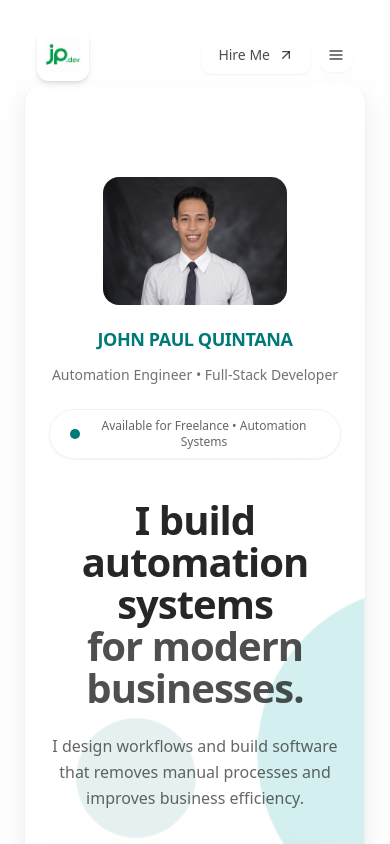
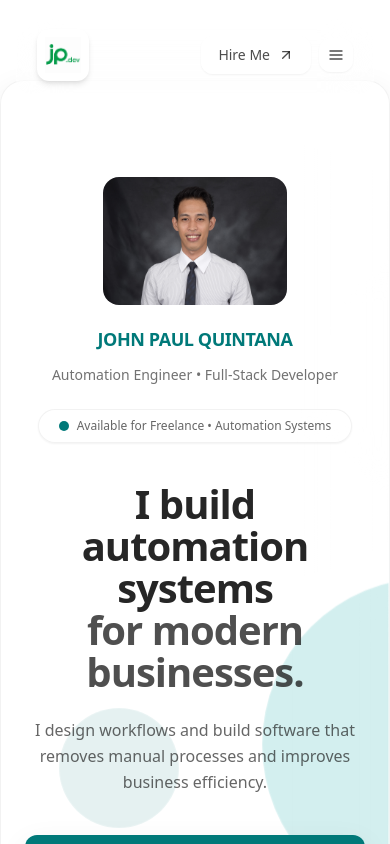
Before and after one commit to JohnPaulQuintana/portfolio-app, a React (Vite) app: page / in a window 390 px wide. Shown: the top 844 px of the page. Built offline with nearby package versions, Linux system fonts and the light colour scheme.

Commit message:
Update App.tsx

```diff
--- a/src/App.tsx
+++ b/src/App.tsx
@@ -15,7 +15,7 @@ export default function App() {
 
       <main className="relative">
         {/* HERO */}
-        <section className="min-h-screen flex items-center justify-center px-6 mt-20">
+        <section className="min-h-screen flex items-center justify-center px-0 md:px-6 mt-20">
           <Hero />
         </section>
 
```
